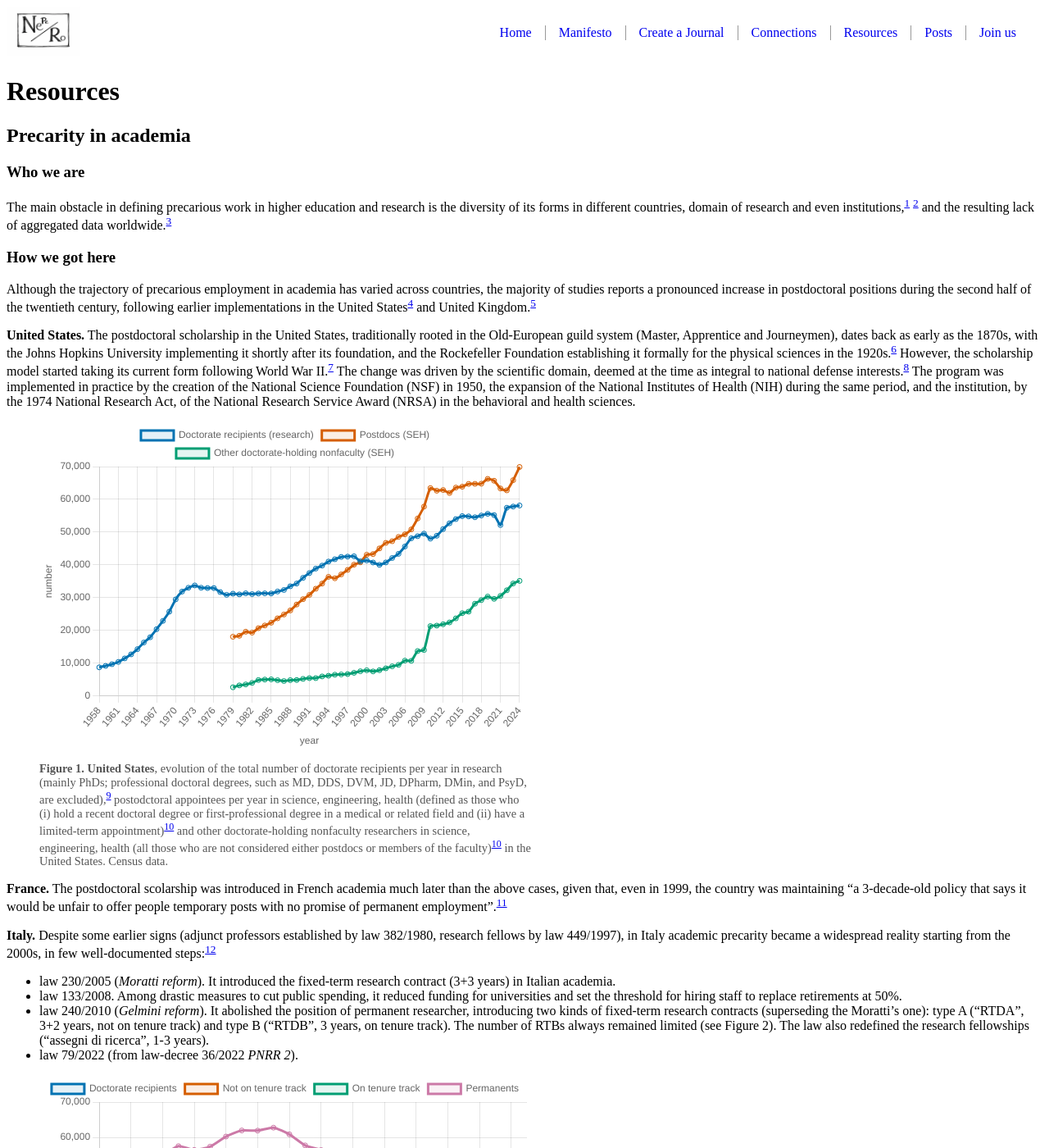
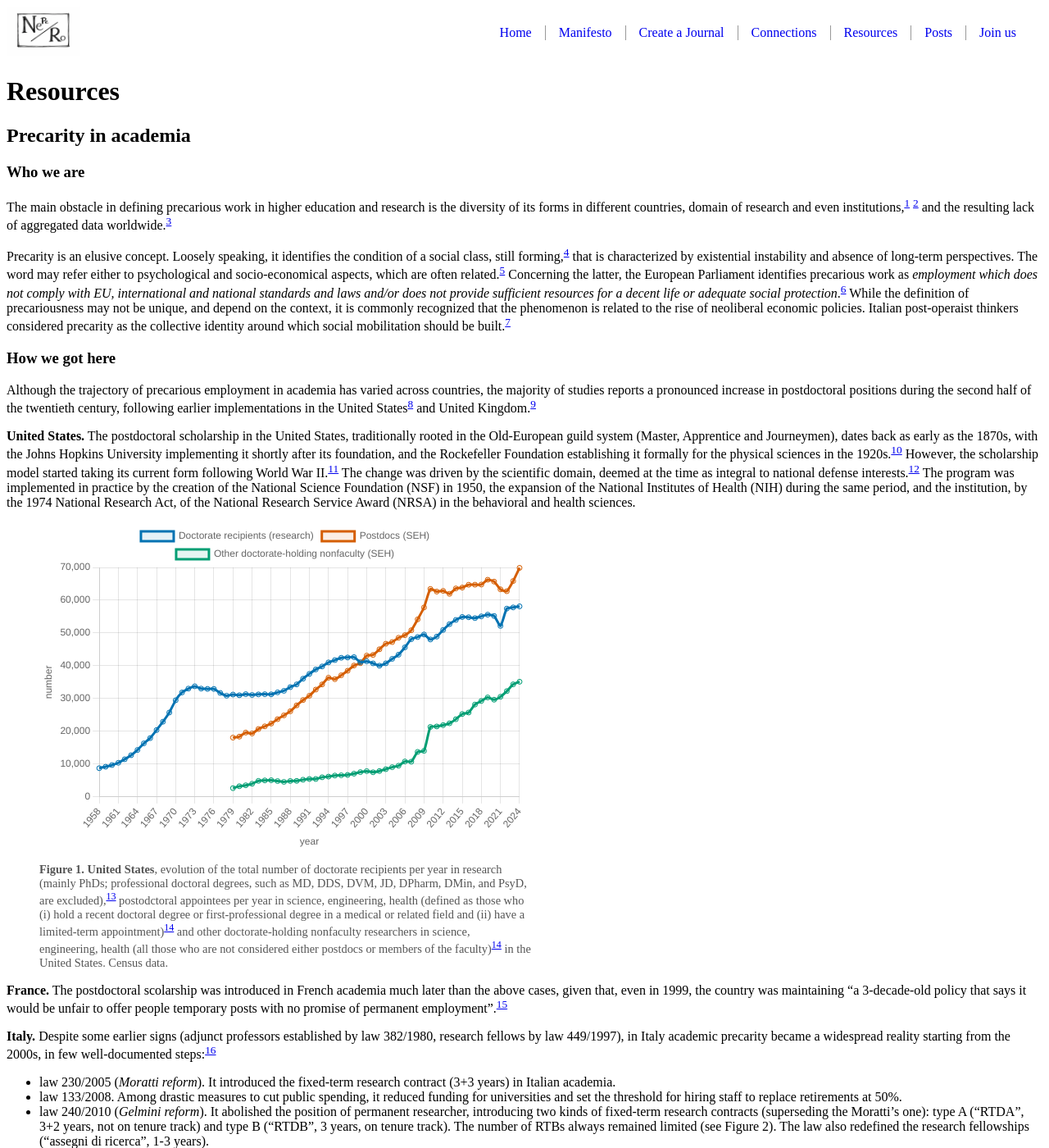
Before and after one commit to NPR-Nepero/nepero, a Jekyll site: the page built from resources.md, in a window 1280 px wide and 1400 px high. Shown: the whole window at 82% size. Built offline with Jekyll 4.4.1, drawn with Linux system fonts in a browser that asks for light colours; some of the changed text lies outside the part shown.

Commit message:
updating definitions

```diff
--- a/_includes/refs.md
+++ b/_includes/refs.md
@@ -27,3 +27,12 @@
 [^roarsPrecari]: Readazione ROARS. "[I precari dell’università italiana](https://www.roars.it/i-precari-delluniversita-italiana/)" (2025)
 
 [^villani2025italy]: M. Villani. "[Early Career Academics in Italia: scenari in divenire delle riforme del pre-ruolo](https://romatrepress.uniroma3.it/wp-content/uploads/2025/05/7.-Villani.pdf)". In [L'università dall'autonomia all'eteronomia](https://dx.doi.org/10.13134/979-12-5977-462-0)", Roma Tre-Press (2025)
+
+[^agrigep]: K. Paksi, K. Tardos. "[Gender and Precarity in Academia](https://agrigep.eu/wp-content/uploads/2024/12/AGRIGEP_Fact_Sheet_WomenPrecarity_2024_0829_clear_version2.pdf)". AGRIGEP factsheet n°5, Horizon Europe
+project (2024)
+
+[^biglia]: B. Biglia, J. B. Martí. “[Precarity](https://doi.org/10.1007/978-1-4614-5583-7_230)”. In: Encyclopedia of Critical Psychology, pp. 1488–1491, Springer New York (2014)
+
+[^euparl]: "[European Parliament resolution of 4 July 2017 on working conditions and precarious employment](https://www.europarl.europa.eu/doceo/document/TA-8-2017-0290_EN.html) (2017)
+
+[^negri2005multitude]: A. Negri, M. Hardt, D. Camfield. "Multitude: war and democracy in the age of empire". In: Labour 56, p. 359 (2005)
--- a/resources.md
+++ b/resources.md
@@ -10,6 +10,10 @@ title: Resources
 ### Who we are
 
 The main obstacle in defining precarious work in higher education and research is the diversity of its forms in different countries, domain of research and even institutions,[^akerlind2005] [^eua2024report] and the resulting lack of aggregated data worldwide.[^oecd2021reducing]
+
+Precarity is an elusive concept. Loosely speaking, it identifies the condition of a social class, still forming,[^agrigep] that is characterized by existential instability and absence of long-term perspectives. The word may refer either to psychological and socio-economical aspects, which are often related.[^biglia] Concerning the latter, the European Parliament identifies precarious work as *employment which does not comply with EU, international and national standards and laws and/or does not provide sufficient resources for a decent life or adequate
+social protection*.[^euparl]
+While the definition of precariousness may not be unique, and depend on the context, it is commonly recognized that the phenomenon is related to the rise of neoliberal economic policies. Italian post-operaist thinkers considered precarity as the collective identity around which social mobilitation should be built.[^negri2005multitude]
 
 ### How we got here
 
```
